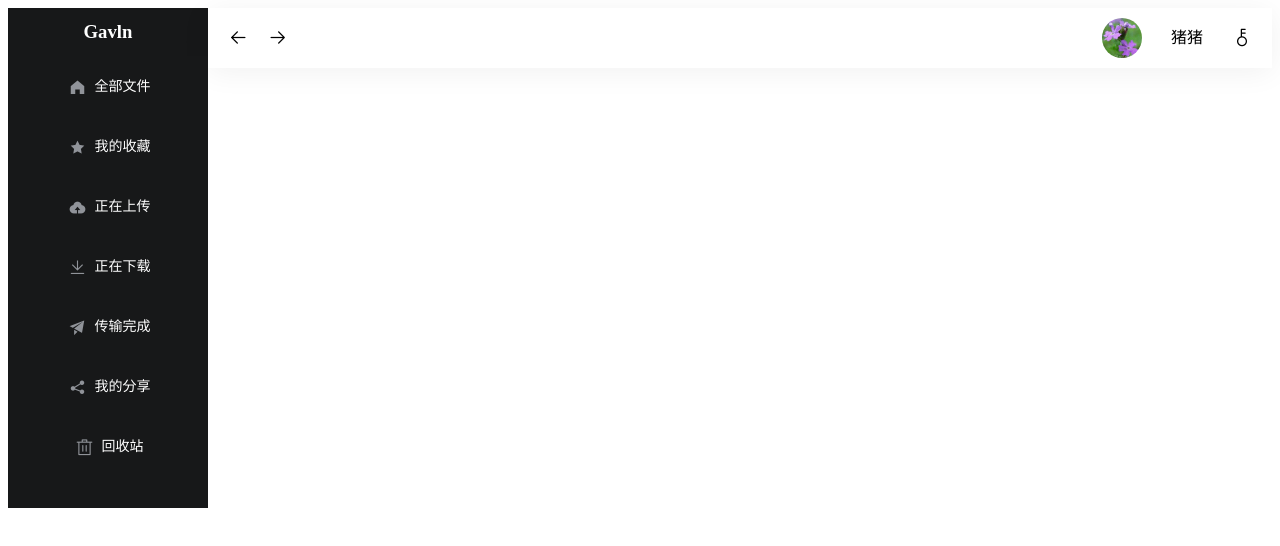
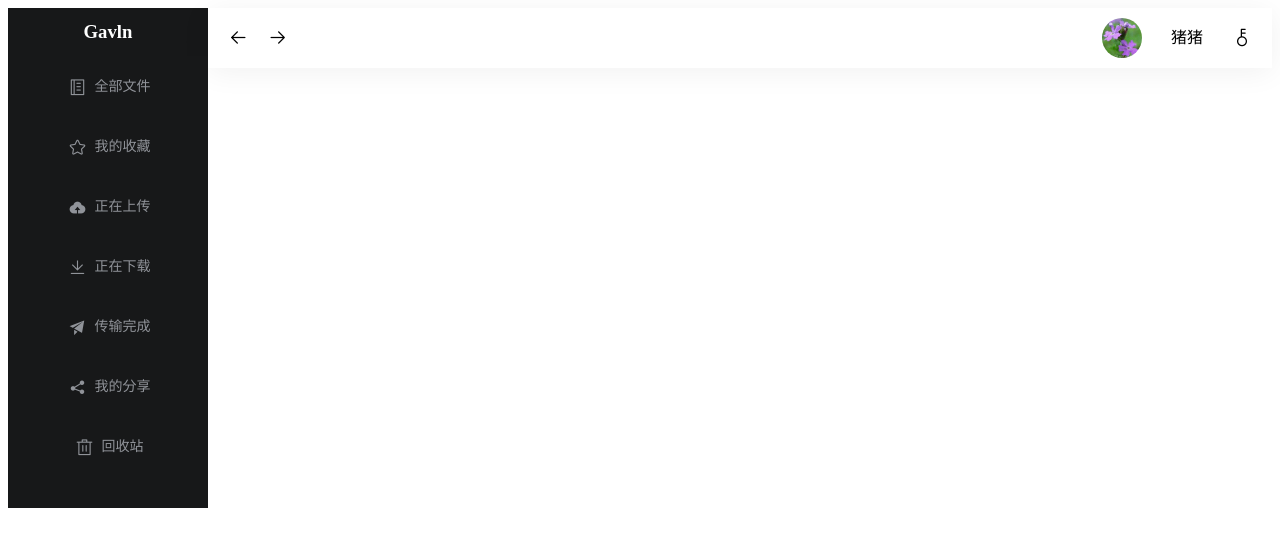
Before and after one commit to gavln-official/client, a Vue app: page / in a window 1280 px wide. Shown: the top 546 px of the page. Built offline with nearby package versions, Linux system fonts and the light colour scheme.

Commit message:
'动态路由'

```diff
--- a/src/App.vue
+++ b/src/App.vue
@@ -1,8 +1,11 @@
 <template>
   <transition name="fade" mode="out-in">
-    <div id="app">
-      <router-view/>
-    </div>
+    <keep-alive>
+      <div id="app">
+        <router-view/>
+      </div>
+    </keep-alive>
+
   </transition>
 </template>
 
--- a/src/components/Header.vue
+++ b/src/components/Header.vue
@@ -1,7 +1,10 @@
 <template>
 	<Header>
 		<div class="HeaderLeft">
-			<i class="el-icon-back"></i>
+			<i
+					class="el-icon-back"
+					@click="back"
+			></i>
 			<i class="el-icon-right"></i>
 		</div>
 		<div class="headerRight">
@@ -16,7 +19,11 @@
 
 <script>
 	export default {
-
+		methods: {
+			back() {
+				this.$router.go(-1)
+			}
+		}
 	}
 </script>
 
--- a/src/components/NavMenu.vue
+++ b/src/components/NavMenu.vue
@@ -3,19 +3,19 @@
         <h3 class="appName">Gavln</h3>
         <el-menu
                 @select="handleSelect"
+                class="el-menu-vertical-demo"
+                mode="horizontal"
+                :default-active="$route.path"
                 active-text-color="#ffffff"
                 background-color="rgba(23,24,25,1)"
-        class="el-menu-demo"
-        mode="horizontal"
-        text-color="#fff"
         >
             <el-menu-item index="/all/allFile">
-        <i class="el-icon-s-home"></i>
+                <i class="el-icon-notebook-2"></i>
                 <span>全部文件</span>
             </el-menu-item>
 
             <el-menu-item index="/collection/collection">
-        <i class="el-icon-star-on"></i>
+                <i class="el-icon-star-off"></i>
                 <span>我的收藏</span>
             </el-menu-item>
             <el-menu-item index="/uploading/upload">
@@ -61,12 +61,14 @@
     .el-menu-item {
         width: 100%;
     }
+
     .appName {
         line-height: 22px;
         color: white;
         margin: 0;
         padding: 13px;
     }
+
     .el-menu.el-menu--horizontal {
         border-bottom: none;
     }
```
Also changed, not shown: src/router/routes.js (line endings or trailing spaces). Lines whose indentation alone changed are shown as unchanged.
